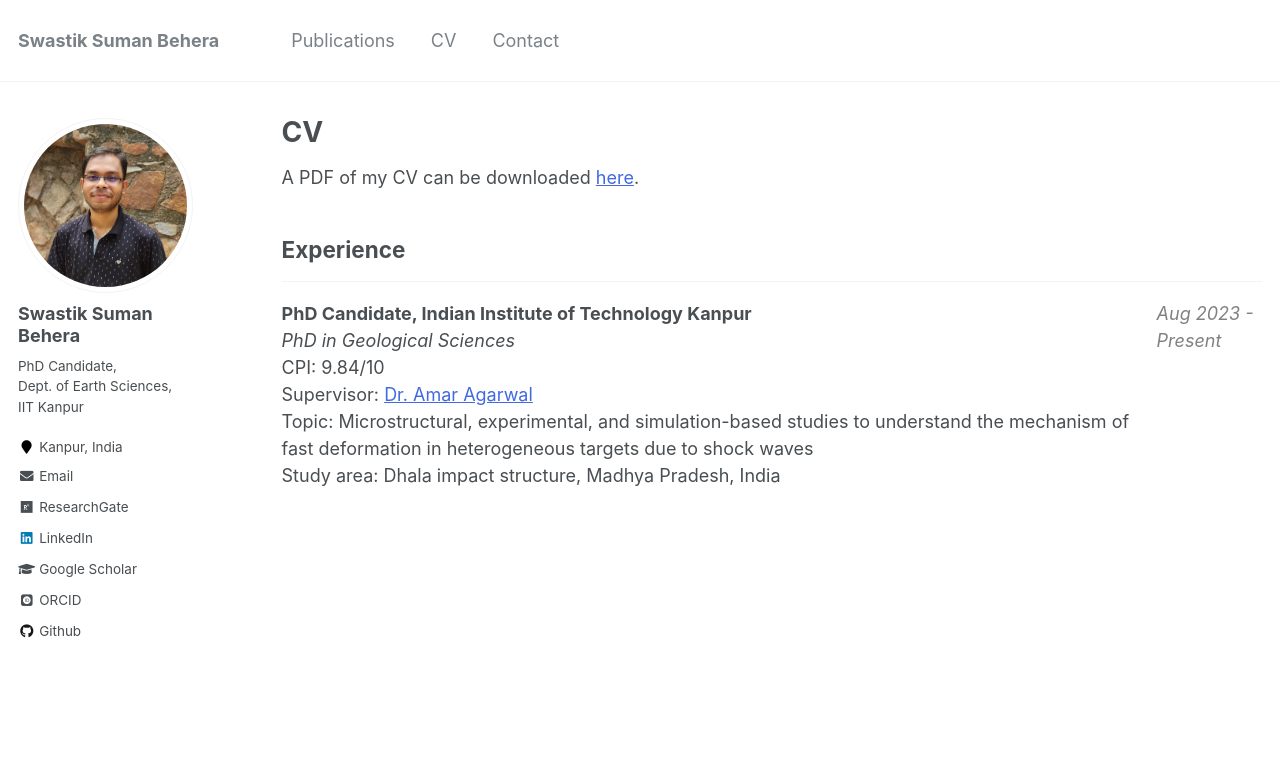
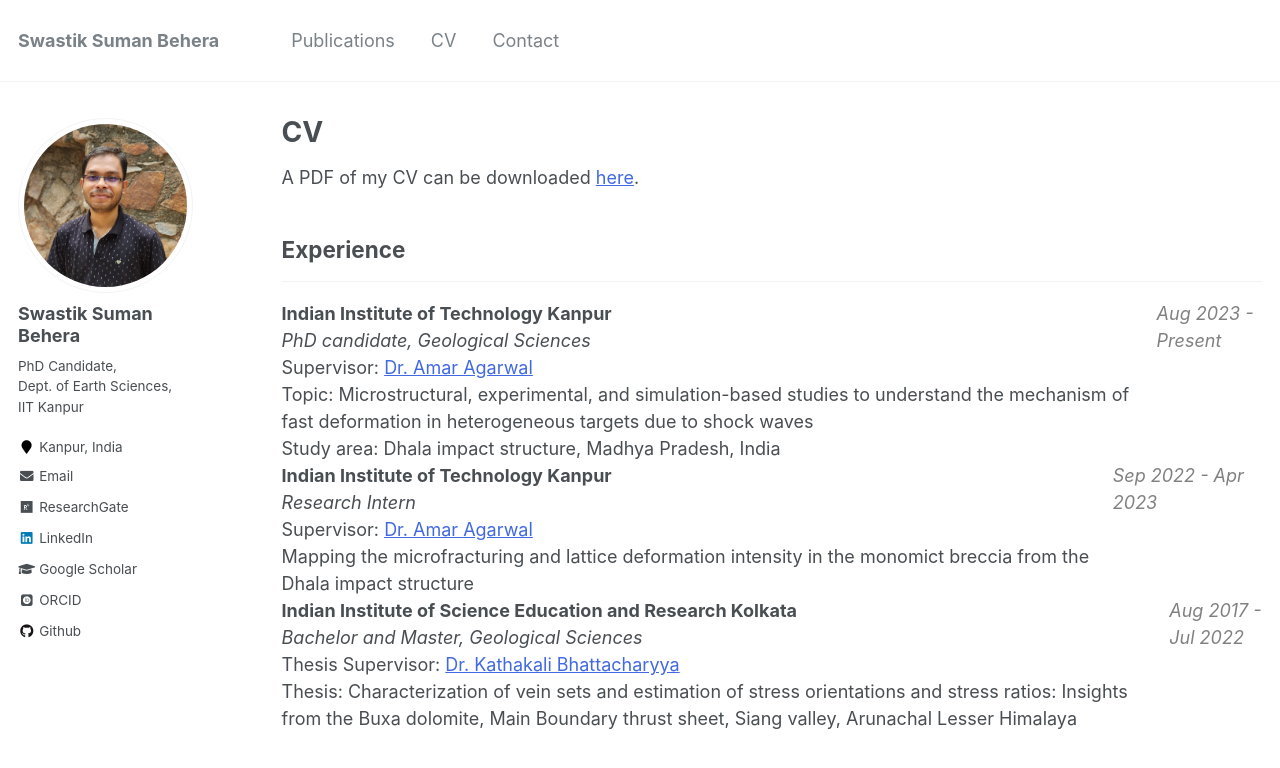
Before and after one commit to swastiksumanbehera/swastiksumanbehera.github.io, a Jekyll site: the page built from _pages/cv.md, in a window 1280 px wide and 930 px high. Shown: the top 768 px of the window. Built offline with Jekyll 4.4.1, drawn with Linux system fonts in a browser that asks for light colours; some web fonts are replaced.

Commit message:
Update cv.md

```diff
--- a/_pages/cv.md
+++ b/_pages/cv.md
@@ -17,12 +17,29 @@ A PDF of my CV can be downloaded [here](/files/CV_Swastik_Suman.pdf){:target="_b
 ---
 <div style="display: flex; justify-content: space-between;">
   <span>
-    <strong>PhD Candidate, Indian Institute of Technology Kanpur</strong><br/>
-    <i>PhD in Geological Sciences</i><br/>
-    CPI: 9.84/10<br/>
+    <strong>Indian Institute of Technology Kanpur</strong><br/>
+    <i>PhD candidate, Geological Sciences</i><br/>
     Supervisor: <a href="https://home.iitk.ac.in/~amarag/pages/Amar.html" target="_blank">Dr. Amar Agarwal</a><br/>
     Topic: Microstructural, experimental, and simulation-based studies to understand the mechanism of fast deformation in heterogeneous targets due to shock waves<br/>
     Study area: Dhala impact structure, Madhya Pradesh, India<br/>
   </span>
   <span style="color:grey"><i>Aug 2023 - Present</i></span>
 </div>
+<div style="display: flex; justify-content: space-between;">
+  <span>
+    <strong>Indian Institute of Technology Kanpur</strong><br/>
+    <i>Research Intern</i><br/>
+    Supervisor: <a href="https://home.iitk.ac.in/~amarag/pages/Amar.html" target="_blank">Dr. Amar Agarwal</a><br/>
+    Mapping the microfracturing and lattice deformation intensity in the monomict breccia from the Dhala impact structure<br/>
+  </span>
+  <span style="color:grey"><i>Sep 2022 - Apr 2023</i></span>
+</div>
+<div style="display: flex; justify-content: space-between;">
+  <span>
+    <strong>Indian Institute of Science Education and Research Kolkata</strong><br/>
+    <i>Bachelor and Master, Geological Sciences</i><br/>
+    Thesis Supervisor: <a href="https://scholar.google.com/citations?user=Fu52Ep4AAAAJ&hl=en" target="_blank">Dr. Kathakali Bhattacharyya</a><br/>
+    Thesis: Characterization of vein sets and estimation of stress orientations and stress ratios: Insights from the Buxa dolomite, Main Boundary thrust sheet, Siang valley, Arunachal Lesser Himalaya<br/>
+  </span>
+  <span style="color:grey"><i>Aug 2017 - Jul 2022</i></span>
+</div>
```
